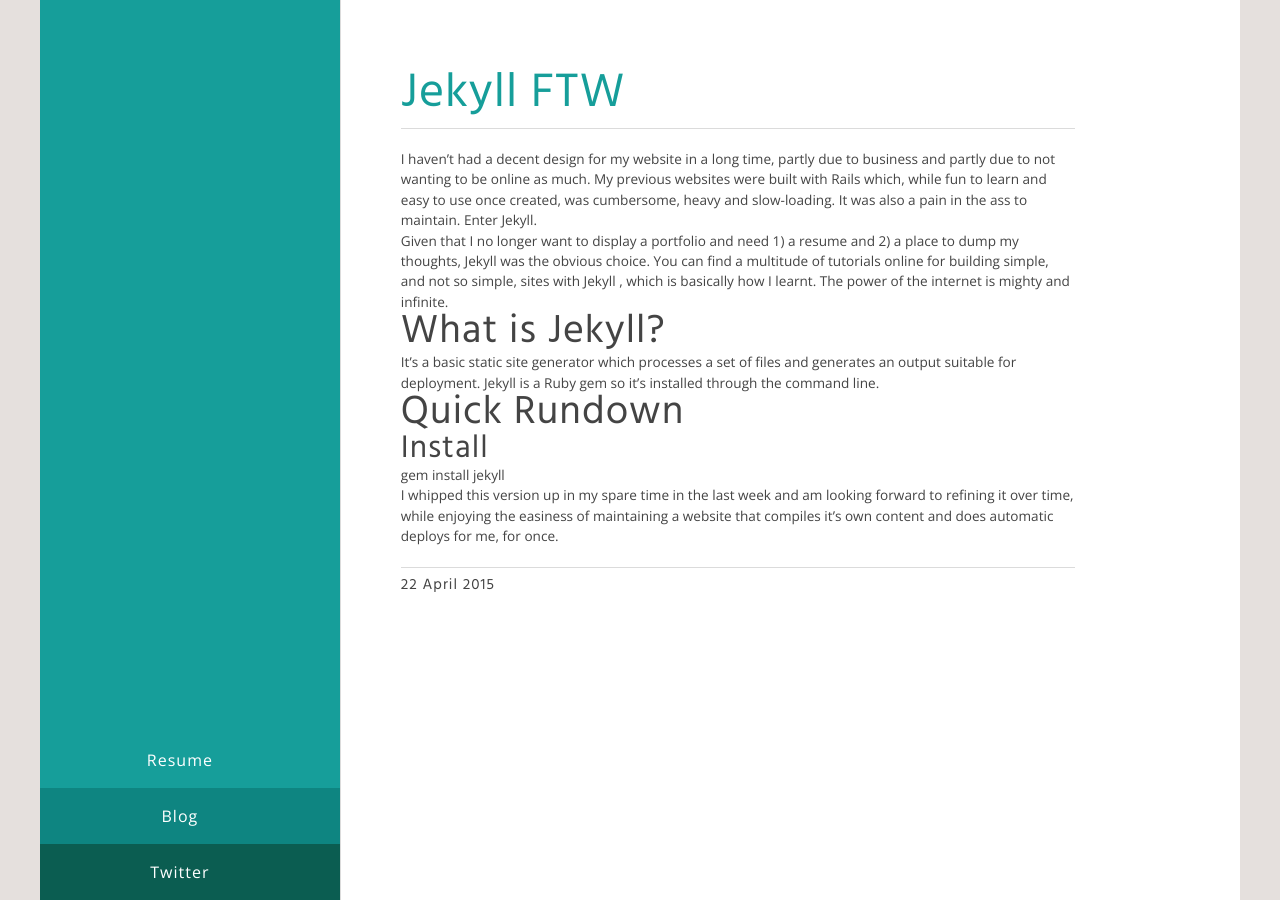
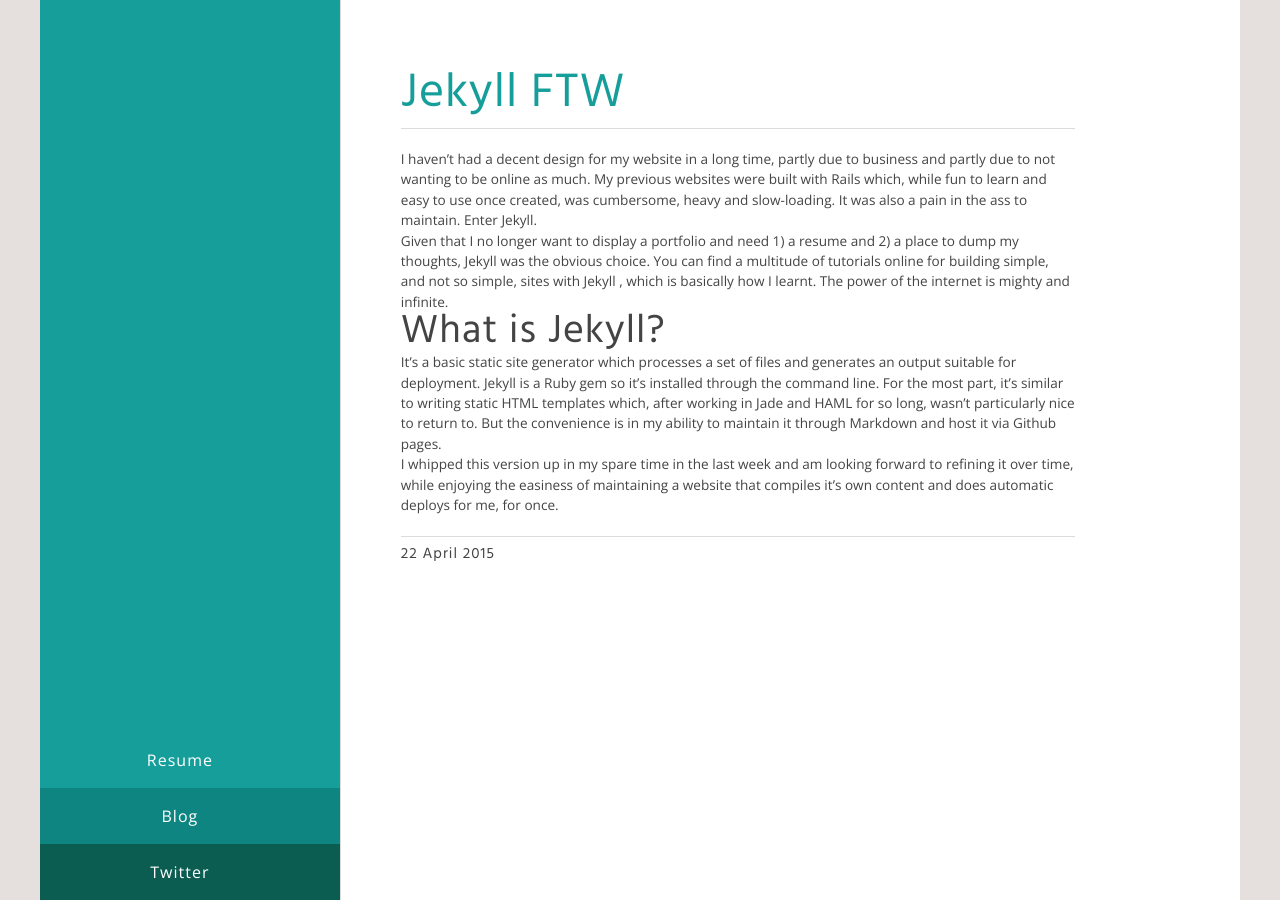
Before and after one commit to luchia/luchia.github.io, a Jekyll site: the page built from _posts/2015-04-22-jekyll-ftw.md, in a window 1280 px wide. Built offline with Jekyll 4.4.1, drawn with Linux system fonts in a browser that asks for light colours; Markdown is read by kramdown in place of the engine named in the settings.

Commit message:
finish writing blog post

```diff
--- a/_posts/2015-04-22-jekyll-ftw.md
+++ b/_posts/2015-04-22-jekyll-ftw.md
@@ -10,13 +10,6 @@ Given that I no longer want to display a portfolio and need 1) a resume and 2) a
 
 ## What is Jekyll?
 
-It’s a basic static site generator which processes a set of files and generates an output suitable for deployment. Jekyll is a Ruby gem so it’s installed through the command line.
-
-## Quick Rundown
-
-### Install
-
-
-> gem install jekyll
+It’s a basic static site generator which processes a set of files and generates an output suitable for deployment. Jekyll is a Ruby gem so it’s installed through the command line. For the most part, it's similar to writing static HTML templates which, after working in Jade and HAML for so long, wasn't particularly nice to return to. But the convenience is in my ability to maintain it through Markdown and host it via Github pages.
 
 I whipped this version up in my spare time in the last week and am looking forward to refining it over time, while enjoying the easiness of maintaining a website that compiles it’s own content and does automatic deploys for me, for once.
```
Also changed, not shown: 1 other file.
